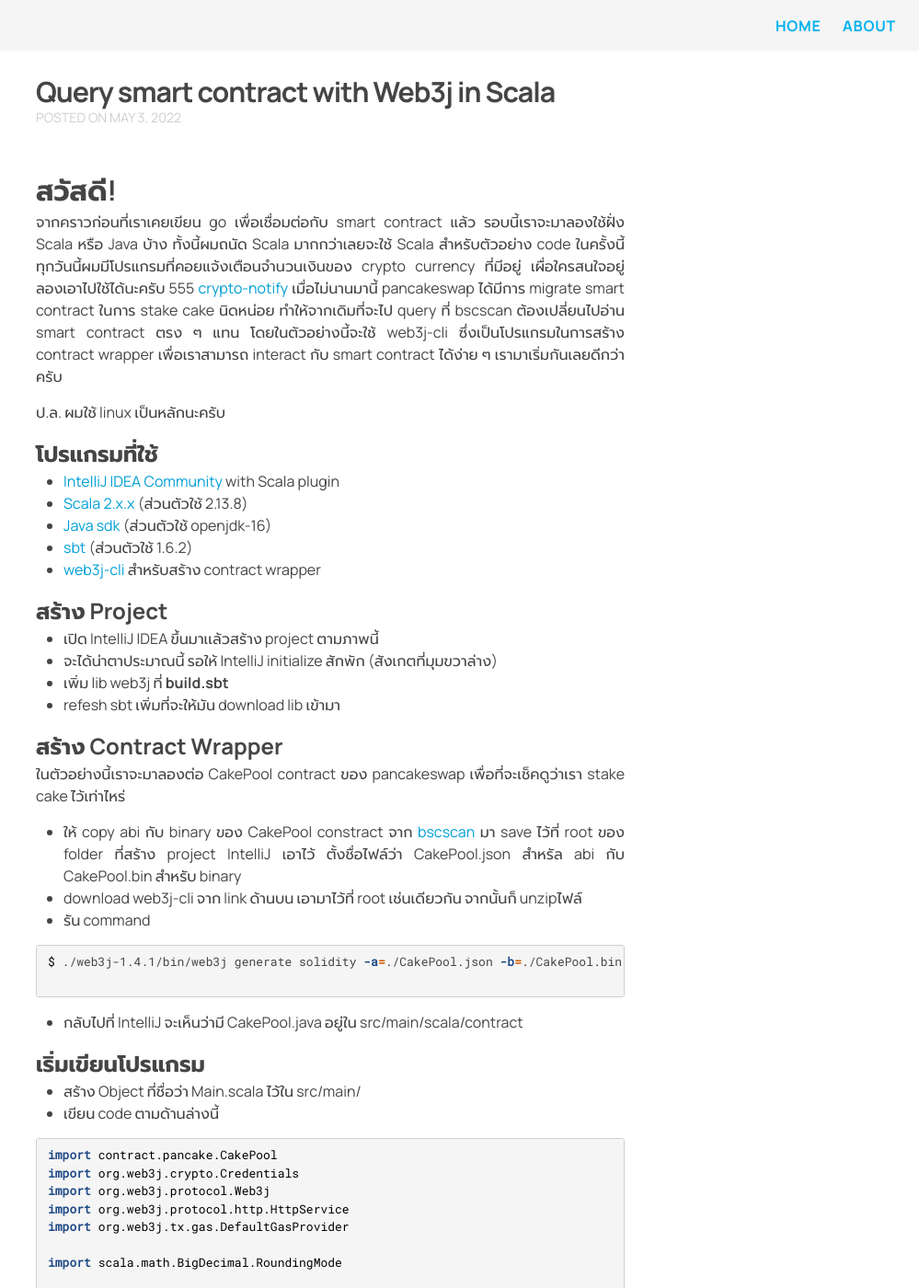
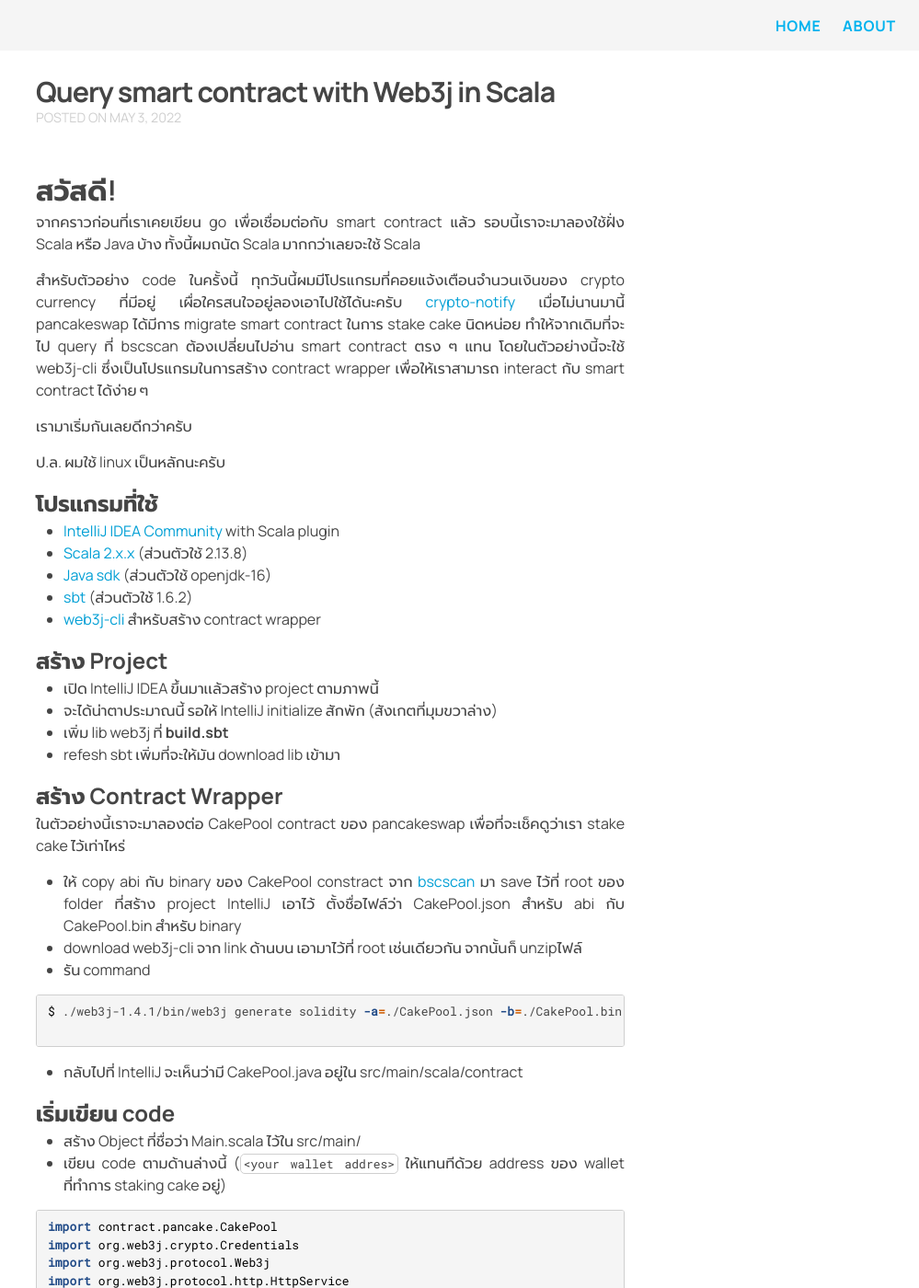
Before and after one commit to oat9002/oat9002.github.io, a Jekyll site: the page built from _posts/2022-05-03-web3j.md, in a window 1280 px wide and 1400 px high. Shown: the whole window at 92% size, without its empty margins (281-1280 px from the left). Built offline with Jekyll 4.4.1, drawn with Linux system fonts in a browser that asks for light colours; nearby versions of some CDN libraries; some of the changed text lies outside the part shown.

````diff
--- a/_posts/2022-05-03-web3j.md
+++ b/_posts/2022-05-03-web3j.md
@@ -5,7 +5,11 @@ title: Query smart contract with Web3j in Scala
 
 # สวัสดี!
 
-จากคราวก่อนที่เราเคยเขียน go เพื่อเชื่อมต่อกับ smart contract แล้ว รอบนี้เราจะมาลองใช้ฝั่ง Scala หรือ Java บ้าง ทั้งนี้ผมถนัด Scala มากกว่าเลยจะใช้ Scala สำหรับตัวอย่าง code ในครั้งนี้ ทุกวันนี้ผมมีโปรแกรมที่คอยแจ้งเตือนจำนวนเงินของ crypto currency ที่มีอยู่ เผื่อใครสนใจอยู่ลองเอาไปใช้ได้นะครับ 555 [crypto-notify](https://github.com/oat9002/crypto-notify) เมื่อไม่นานมานี้ pancakeswap ได้มีการ migrate smart contract ในการ stake cake นิดหน่อย ทำให้จากเดิมที่จะไป query ที่ bscscan ต้องเปลี่ยนไปอ่าน smart contract ตรง ๆ แทน โดยในตัวอย่างนี้จะใช้ web3j-cli ซึ่งเป็นโปรแกรมในการสร้าง contract wrapper เพื่อเราสามารถ interact กับ smart contract ได้ง่าย ๆ เรามาเริ่มกันเลยดีกว่าครับ
+จากคราวก่อนที่เราเคยเขียน go เพื่อเชื่อมต่อกับ smart contract แล้ว รอบนี้เราจะมาลองใช้ฝั่ง Scala หรือ Java บ้าง ทั้งนี้ผมถนัด Scala มากกว่าเลยจะใช้ Scala
+
+สำหรับตัวอย่าง code ในครั้งนี้ ทุกวันนี้ผมมีโปรแกรมที่คอยแจ้งเตือนจำนวนเงินของ crypto currency ที่มีอยู่ เผื่อใครสนใจอยู่ลองเอาไปใช้ได้นะครับ [crypto-notify](https://github.com/oat9002/crypto-notify) เมื่อไม่นานมานี้ pancakeswap ได้มีการ migrate smart contract ในการ stake cake นิดหน่อย ทำให้จากเดิมที่จะไป query ที่ bscscan ต้องเปลี่ยนไปอ่าน smart contract ตรง ๆ แทน โดยในตัวอย่างนี้จะใช้ web3j-cli ซึ่งเป็นโปรแกรมในการสร้าง contract wrapper เพื่อให้เราสามารถ interact กับ smart contract ได้ง่าย ๆ
+
+เรามาเริ่มกันเลยดีกว่าครับ
 
 ป.ล. ผมใช้ linux เป็นหลักนะครับ
 
@@ -31,7 +35,7 @@ title: Query smart contract with Web3j in Scala
 
 ในตัวอย่างนี้เราจะมาลองต่อ CakePool contract ของ pancakeswap เพื่อที่จะเช็คดูว่าเรา stake cake ไว้เท่าไหร่
 
--   ให้ copy abi กับ binary ของ CakePool constract จาก [bscscan](https://bscscan.com/address/0x45c54210128a065de780c4b0df3d16664f7f859e#code) มา save ไว้ที่ root ของ folder ที่สร้าง project IntelliJ เอาไว้ ตั้งชื่อไฟล์ว่า CakePool.json สำหรัล abi กับ CakePool.bin สำหรับ binary
+-   ให้ copy abi กับ binary ของ CakePool constract จาก [bscscan](https://bscscan.com/address/0x45c54210128a065de780c4b0df3d16664f7f859e#code) มา save ไว้ที่ root ของ folder ที่สร้าง project IntelliJ เอาไว้ ตั้งชื่อไฟล์ว่า CakePool.json สำหรับ abi กับ CakePool.bin สำหรับ binary
     <img>
 -   download web3j-cli จาก link ด้านบน เอามาไว้ที่ root เช่นเดียวกัน จากนั้นก็ unzipไฟล์
 -   รัน command
@@ -44,10 +48,10 @@ $ ./web3j-1.4.1/bin/web3j generate solidity -a=./CakePool.json -b=./CakePool.bin
 -   กลับไปที่ IntelliJ จะเห็นว่ามี CakePool.java อยู่ใน src/main/scala/contract
     <img>
 
-## เริ่มเขียนโปรแกรม
+## เริ่มเขียน code
 
 -   สร้าง Object ที่ชื่อว่า Main.scala ไว้ใน src/main/
--   เขียน code ตามด้านล่างนี้
+-   เขียน code ตามด้านล่างนี้ (`<your wallet addres>` ให้แทนทีด้วย address ของ wallet ที่ทำการ staking cake อยู่)
 
 ```scala
 import contract.pancake.CakePool
````
Also changed, not shown: other parts of _posts/2022-05-03-web3j.md (+7 -0 lines).
